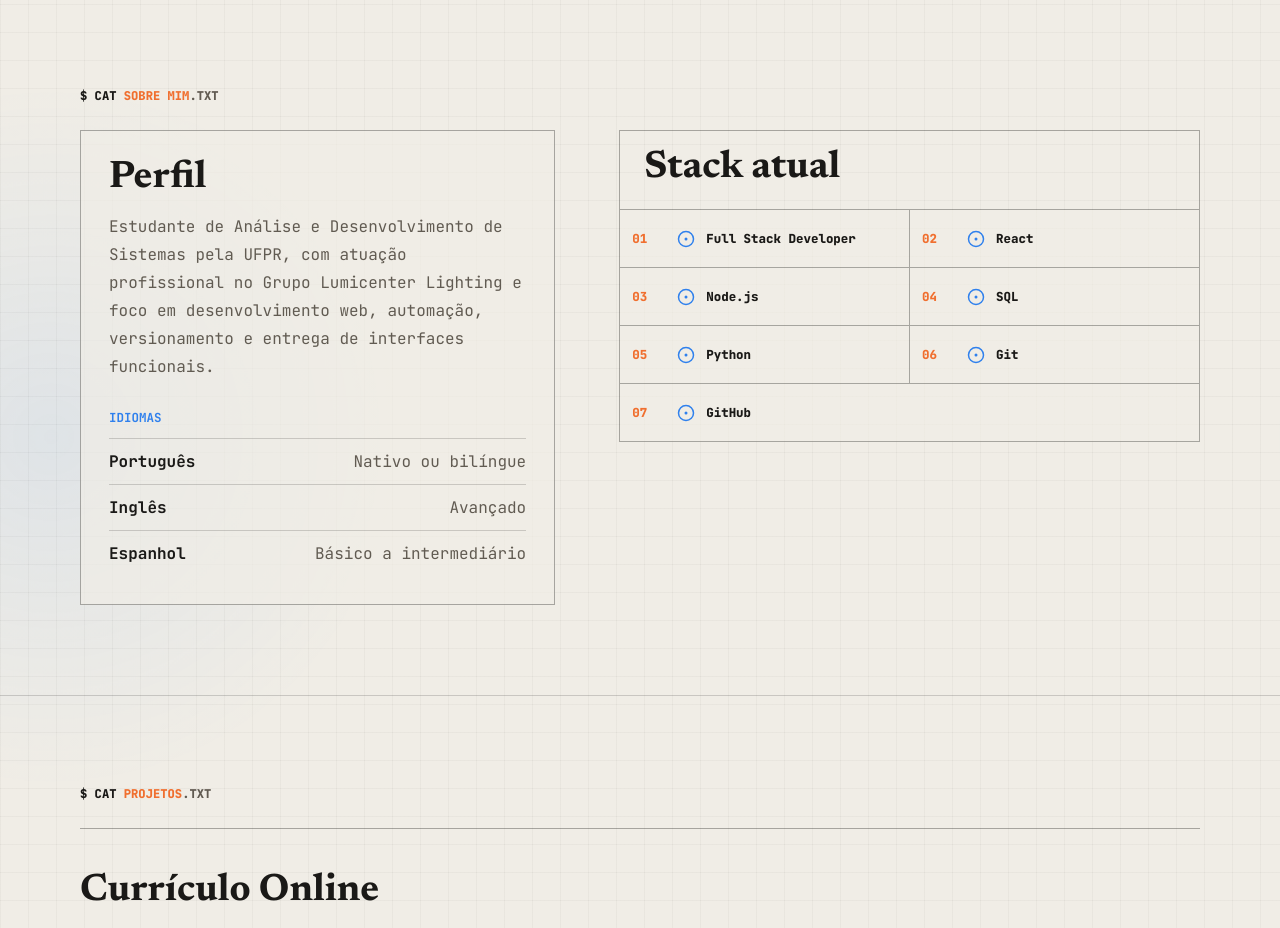
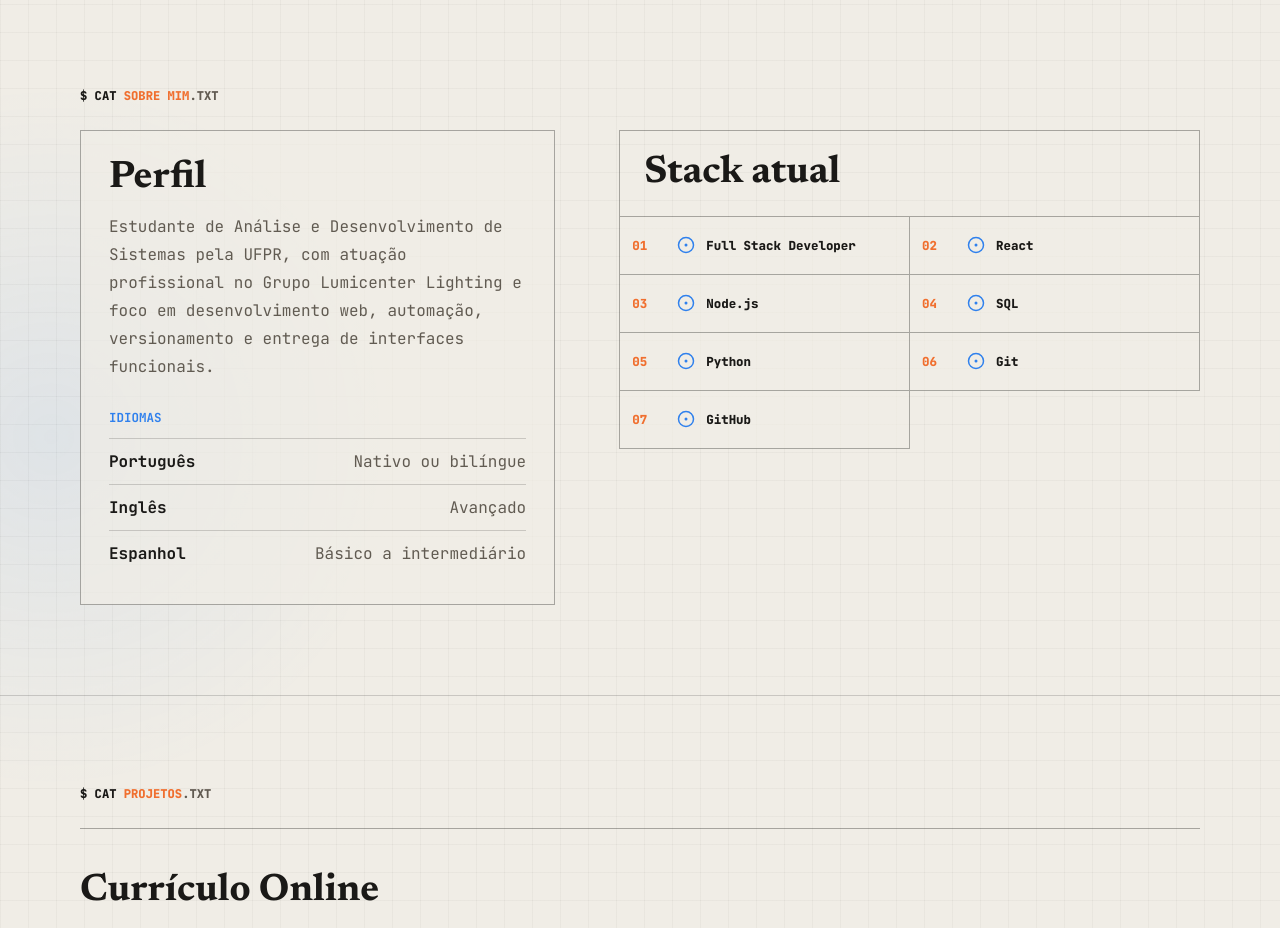
Before and after one commit to Artur-Falavinha/projeto_individual_curriculo_online, a React (Vite) app: page / in a window 1280 px wide. Shown: the part 920-1848 px from the top of the page. Built offline with nearby package versions, Linux system fonts and the light colour scheme.

Commit message:
fix: centralizar bloco do titulo da stack

```diff
--- a/src/styles.css
+++ b/src/styles.css
@@ -453,8 +453,11 @@ a:focus-visible {
 
 .competencias h3 {
   grid-column: 1 / -1;
+  display: flex;
+  align-items: center;
+  min-height: 86px;
   margin: 0;
-  padding: 18px 24px 22px;
+  padding: 0 24px;
   border-right: 1px solid var(--cor-linha-forte);
   border-bottom: 1px solid var(--cor-linha-forte);
 }
@@ -471,10 +474,6 @@ a:focus-visible {
   background: rgba(240, 237, 230, 0.62);
   font-size: 0.78rem;
   font-weight: 900;
-}
-
-.competencia:last-of-type:nth-of-type(odd) {
-  grid-column: 1 / -1;
 }
 
 .competencia__indice {
```
